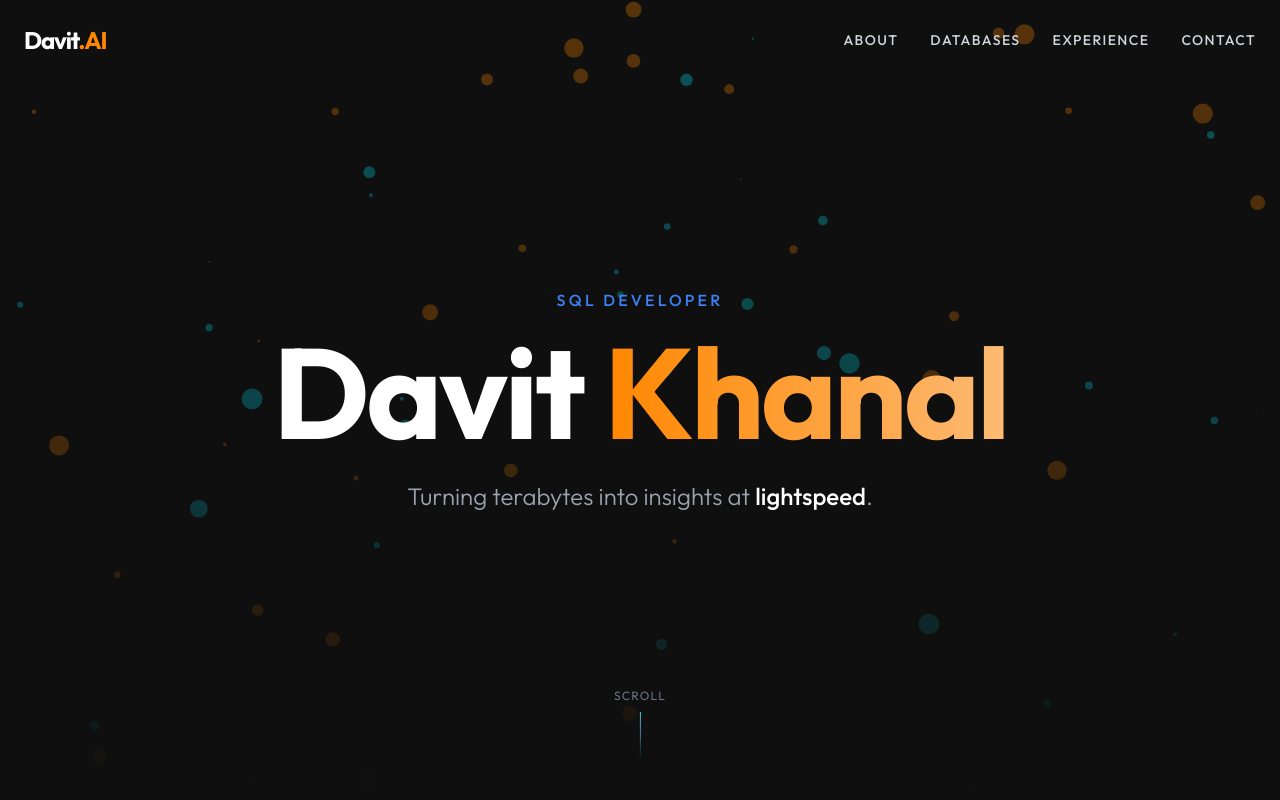
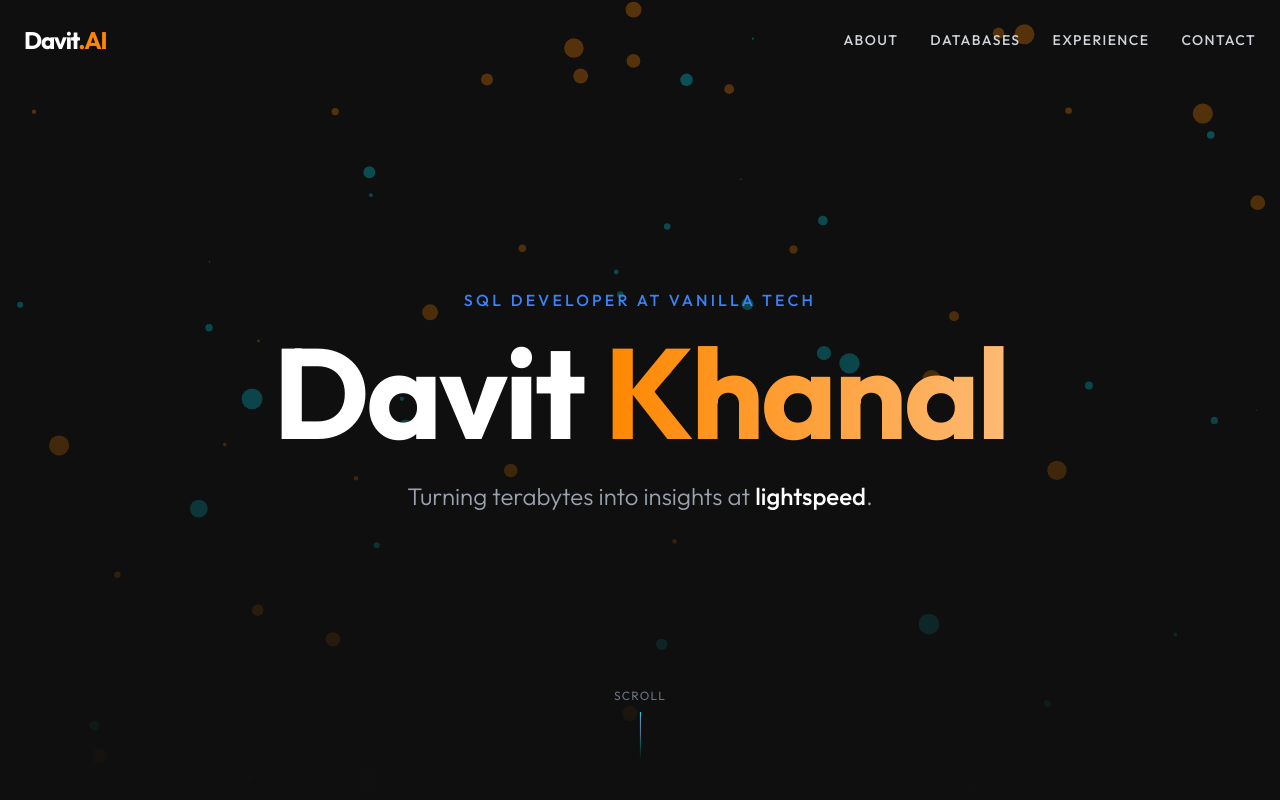
Before and after one commit to davitkhanal-ai/Portfolio2026, a React (Vite) app: page / in a window 1280 px wide. Shown: the top 800 px of the page. Built offline with nearby package versions, Linux system fonts and the light colour scheme.

Commit message:
updated current position and company

```diff
--- a/src/components/Hero.jsx
+++ b/src/components/Hero.jsx
@@ -101,7 +101,7 @@ const Hero = () => {
           transition={{ duration: 0.8, delay: 0.2 }}
           className='text-blue-500 font-medium tracking-[0.2em] mb-4 uppercase text-sm md:text-base'
         >
-          SQL Developer
+          SQL Developer at Vanilla Tech
         </motion.h2>
 
         <motion.h1
```
